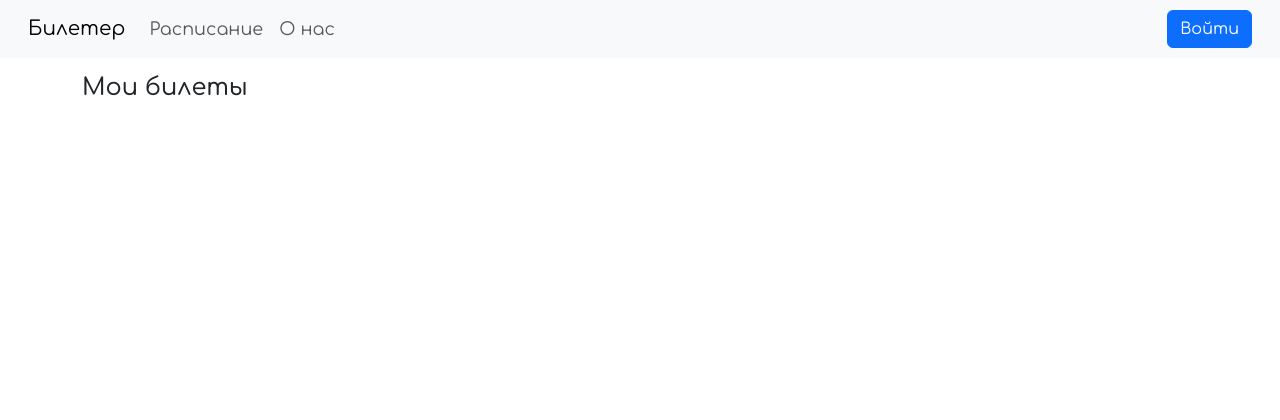
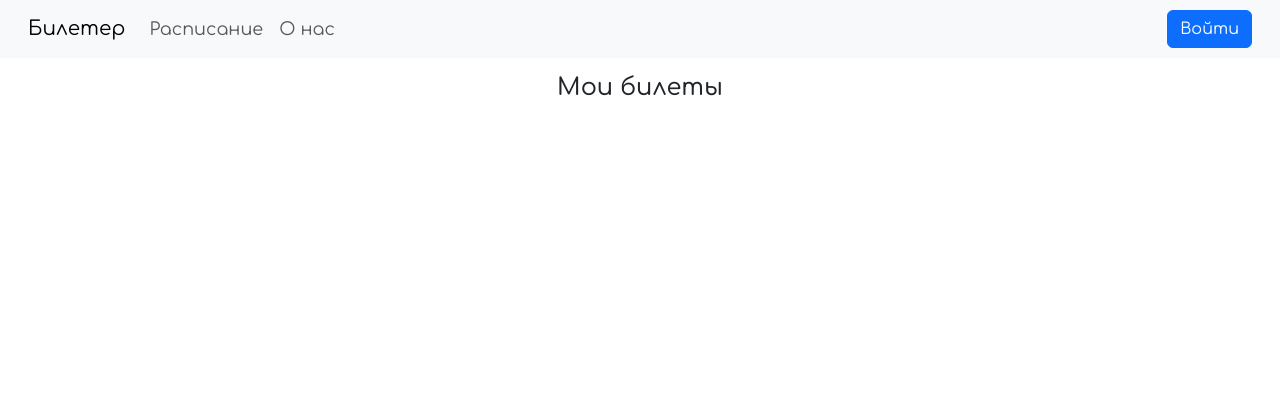
Before and after one commit to AlexOS12/obukhov-221-3210-web-dev-kp, a Flask app: template app/templates/account_tickets.html in a window 1280 px wide. Shown: the top 420 px of the page. Run offline with Flask 3, Linux system fonts and the light colour scheme; the template is opened without the code that fills it, so the values that code supplies are empty.

Commit message:
небольшая правки

```diff
--- a/app/templates/account_tickets.html
+++ b/app/templates/account_tickets.html
@@ -3,7 +3,7 @@
 {% from 'trip_card_macro.html' import trip_card_macro %}
 
 {% block content %}
-<h4>Мои билеты</h4>
+<h4 class="text-center mb-3">Мои билеты</h4>
 
 {% for ticket in tickets %}
     {{ trip_card_macro(ticket.trip_no, ticket.dep_city, ticket.arr_city, ticket.dep_time, ticket.arr_time,
```
